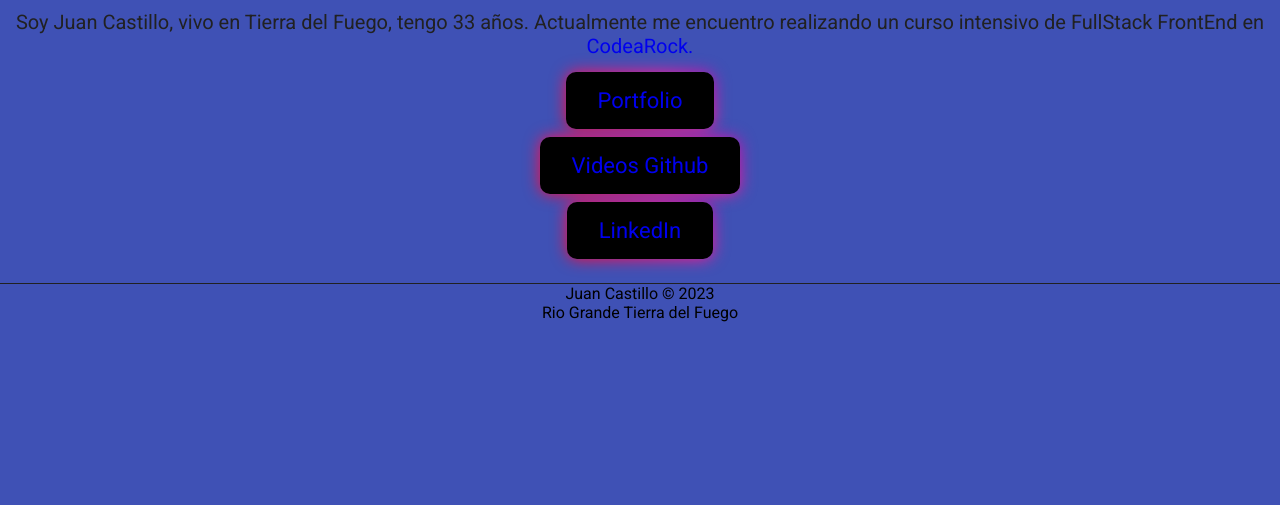
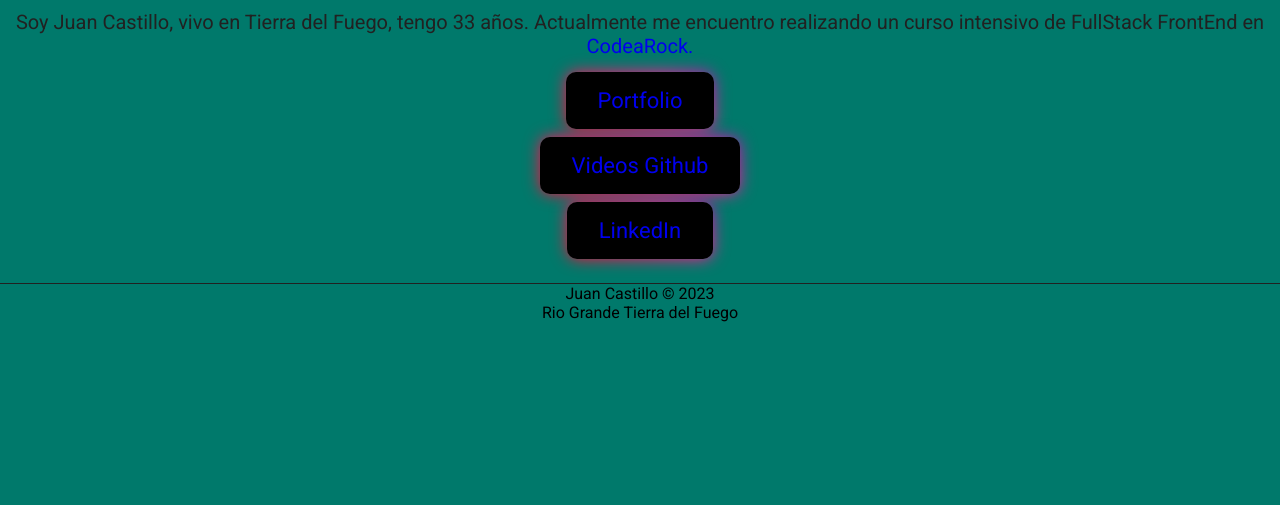
Before and after one commit to juanalejandrocastillo/juanalejandrocastillo.github.io, a plain HTML site: page index.html in a window 1280 px wide. Shown: the part 295-800 px from the top of the page. Drawn offline with Linux system fonts and the light colour scheme.

Commit message:
Se cambio color de fondo body

```diff
--- a/css/styles.css
+++ b/css/styles.css
@@ -1,5 +1,5 @@
 body{
-    background: #3F51B5;
+    background: #00796B;
     margin: 0;
     font-family: 'Roboto', sans-serif;
 }
```
